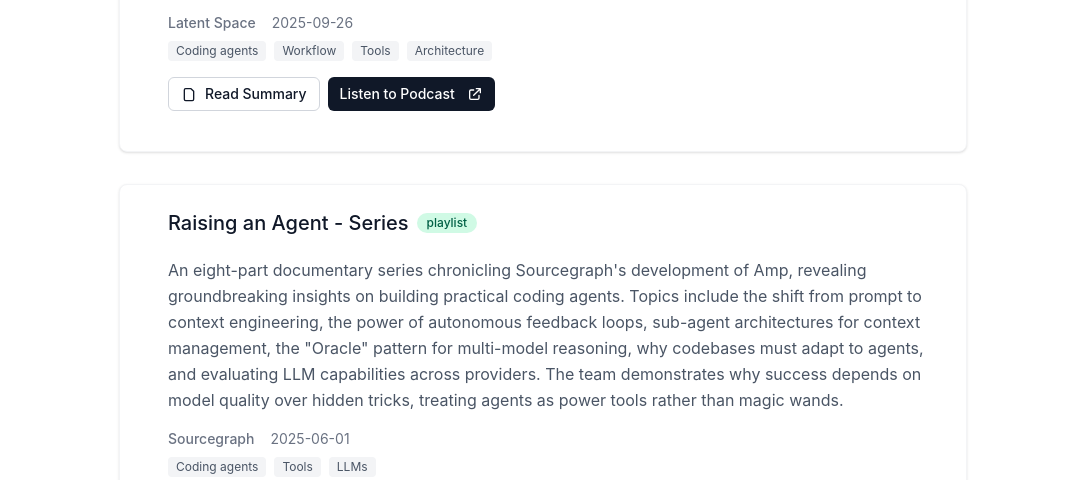
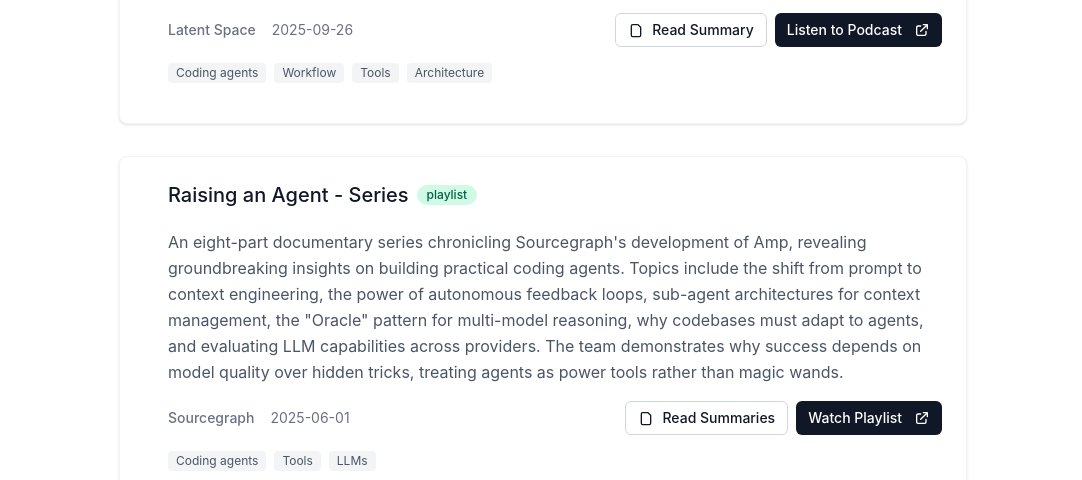
Before and after one commit to colmarius/colmarius.github.io, an Astro site: page /resources/coding-with-agents in a window 1280 px wide. Shown: the part 763-1243 px from the top of the page, without its empty margins (97-1179 px from the left). Built offline with nearby package versions, Linux system fonts and the light colour scheme; Astro itself is replaced by a stand-in of ours; no server answers.

Commit message:
Pull buttons to the right

```diff
--- a/src/components/resources/CodingWithAgents.tsx
+++ b/src/components/resources/CodingWithAgents.tsx
@@ -170,27 +170,14 @@ const CodingWithAgents = () => {
               )
             }
           >
-            <div className="flex flex-col gap-4">
-              <div className="text-sm text-gray-500">
-                <div className="flex items-center gap-x-4 mb-2">
+            <div className="flex flex-col gap-4 w-full">
+              <div className="flex flex-col gap-4 md:grid md:grid-cols-[1fr_auto] md:gap-4 md:items-center w-full">
+                <div className="text-sm text-gray-500 flex items-center gap-x-4">
                   <span className="font-medium">{resource.source}</span>
                   {resource.date && <span>{resource.date}</span>}
                 </div>
-                {resource.tags && resource.tags.length > 0 && (
-                  <div className="flex flex-wrap gap-2">
-                    {resource.tags.map((tag) => (
-                      <span
-                        key={tag}
-                        className="px-2 py-0.5 bg-gray-100 text-gray-600 rounded text-xs"
-                      >
-                        {tag}
-                      </span>
-                    ))}
-                  </div>
-                )}
-              </div>
 
-              <div className="flex flex-wrap gap-2">
+                <div className="flex flex-wrap gap-2 md:justify-self-end md:flex-shrink-0">
                   {summaryAvailability[resource.id] && (
                     <SummaryButton
                       onClick={() => handleOpenSummary(resource)}
@@ -221,6 +208,20 @@ const CodingWithAgents = () => {
                     <span className="sr-only">(opens in a new tab)</span>
                   </a>
                 </div>
+              </div>
+
+              {resource.tags && resource.tags.length > 0 && (
+                <div className="flex flex-wrap gap-2">
+                  {resource.tags.map((tag) => (
+                    <span
+                      key={tag}
+                      className="px-2 py-0.5 bg-gray-100 text-gray-600 rounded text-xs"
+                    >
+                      {tag}
+                    </span>
+                  ))}
+                </div>
+              )}
             </div>
           </ResourceListItem>
         ))}
```
Lines whose indentation alone changed are shown as unchanged.
